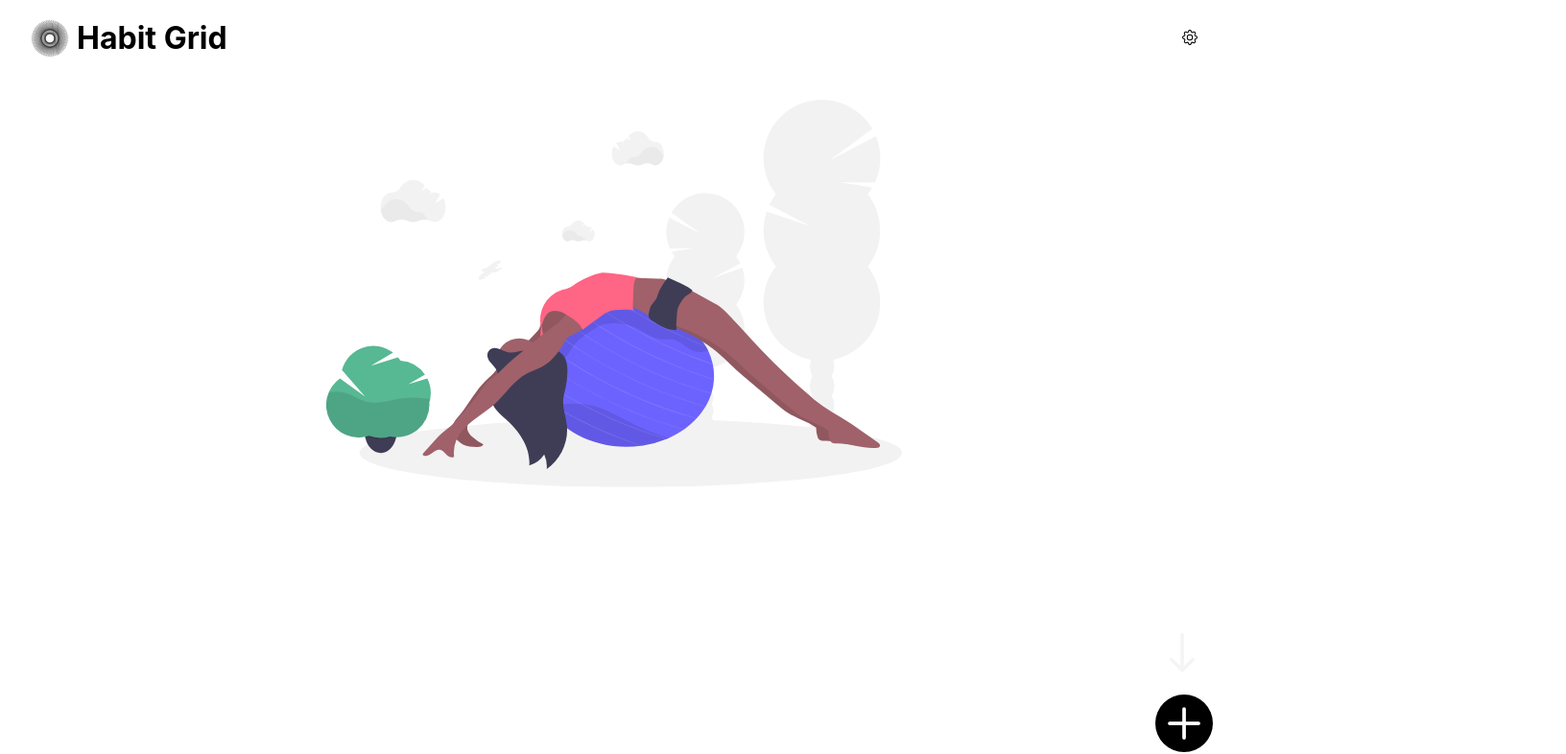
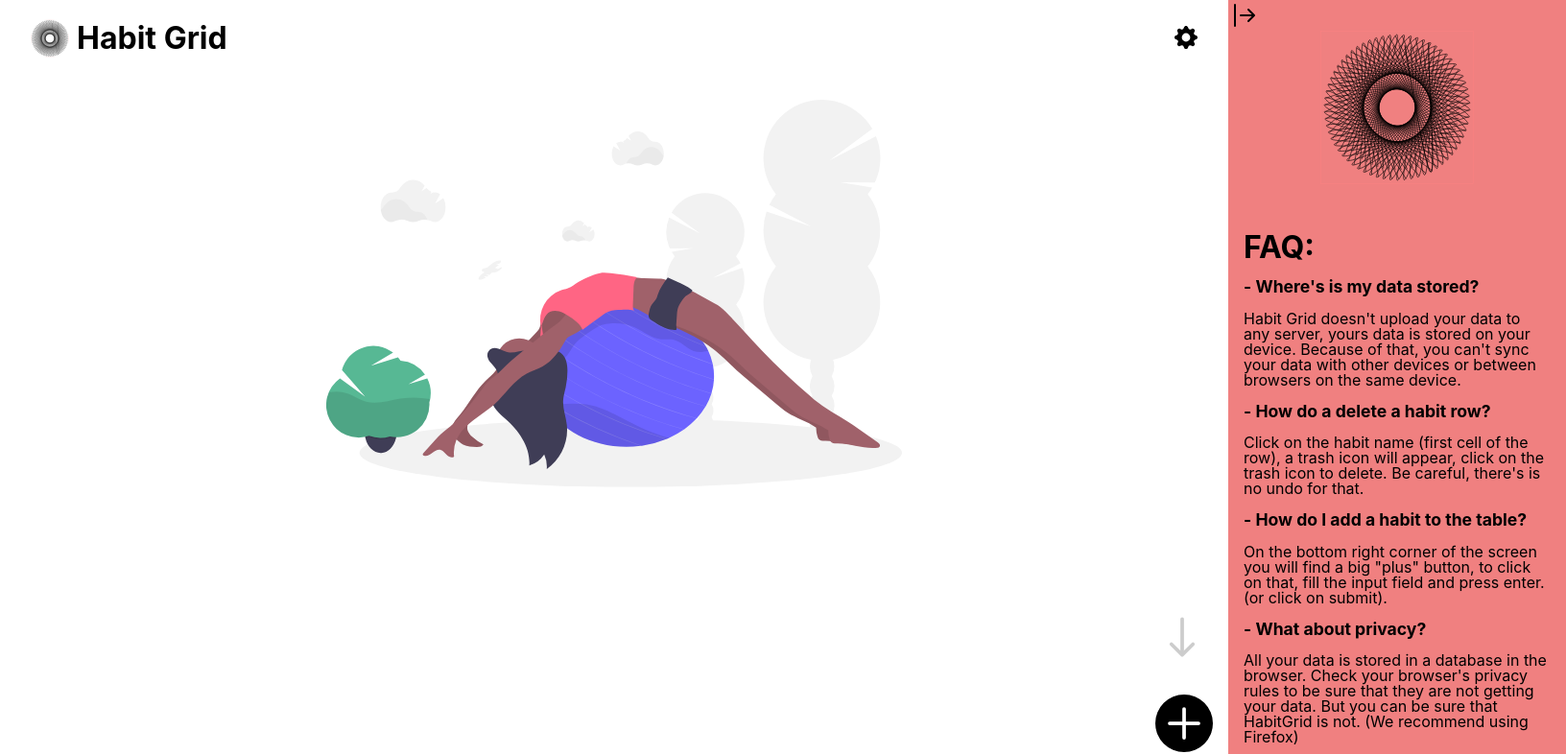
Before and after one commit to teooliver/habit-grid, a React (Create React App) app: page / in a window 1280 px wide. Shown: the top 786 px of the page at 96% size, 1632 px wide, since content can reach past the window. Built offline with nearby package versions, Linux system fonts and the light colour scheme.

Commit message:
added logo and animation to VerticalSlideMenu

```diff
--- a/src/components/layout/VerticalSlideMenu.tsx
+++ b/src/components/layout/VerticalSlideMenu.tsx
@@ -1,5 +1,6 @@
 import React, { useState } from "react";
 import ArrowBarRightIcon from "./icons/ArrowBarRightIcon";
+import Logo from "./Logo";
 
 interface Props {
   isOpen: boolean;
@@ -15,6 +16,9 @@ const VerticalSlideMenu: React.FC<Props> = ({ isOpen, setIsOpen }) => {
     <section className={`VerticalSlideMenu ${isOpen ? "open" : ""}`}>
       <div className="" onClick={() => setIsOpen(false)}>
         <ArrowBarRightIcon className="close-icon" />
+      </div>
+      <div className="logo">
+        <Logo className="vertical-menu-logo" backgroundColor="transparent" />
       </div>
 
       <article className="faq">
--- a/src/components/layout/icons/GearIcon.tsx
+++ b/src/components/layout/icons/GearIcon.tsx
@@ -10,17 +10,13 @@ const GearIcon: FC<Props> = ({ className }) => {
       width="1em"
       height="1em"
       viewBox="0 0 16 16"
-      className={className || "bi-Icon"}
+      className={className || "bi-gear-fill"}
       fill="currentColor"
       xmlns="http://www.w3.org/2000/svg"
     >
       <path
-        fillRule="evenodd"
-        d="M8.837 1.626c-.246-.835-1.428-.835-1.674 0l-.094.319A1.873 1.873 0 0 1 4.377 3.06l-.292-.16c-.764-.415-1.6.42-1.184 1.185l.159.292a1.873 1.873 0 0 1-1.115 2.692l-.319.094c-.835.246-.835 1.428 0 1.674l.319.094a1.873 1.873 0 0 1 1.115 2.693l-.16.291c-.415.764.42 1.6 1.185 1.184l.292-.159a1.873 1.873 0 0 1 2.692 1.116l.094.318c.246.835 1.428.835 1.674 0l.094-.319a1.873 1.873 0 0 1 2.693-1.115l.291.16c.764.415 1.6-.42 1.184-1.185l-.159-.291a1.873 1.873 0 0 1 1.116-2.693l.318-.094c.835-.246.835-1.428 0-1.674l-.319-.094a1.873 1.873 0 0 1-1.115-2.692l.16-.292c.415-.764-.42-1.6-1.185-1.184l-.291.159A1.873 1.873 0 0 1 8.93 1.945l-.094-.319zm-2.633-.283c.527-1.79 3.065-1.79 3.592 0l.094.319a.873.873 0 0 0 1.255.52l.292-.16c1.64-.892 3.434.901 2.54 2.541l-.159.292a.873.873 0 0 0 .52 1.255l.319.094c1.79.527 1.79 3.065 0 3.592l-.319.094a.873.873 0 0 0-.52 1.255l.16.292c.893 1.64-.902 3.434-2.541 2.54l-.292-.159a.873.873 0 0 0-1.255.52l-.094.319c-.527 1.79-3.065 1.79-3.592 0l-.094-.319a.873.873 0 0 0-1.255-.52l-.292.16c-1.64.893-3.433-.902-2.54-2.541l.159-.292a.873.873 0 0 0-.52-1.255l-.319-.094c-1.79-.527-1.79-3.065 0-3.592l.319-.094a.873.873 0 0 0 .52-1.255l-.16-.292c-.892-1.64.902-3.433 2.541-2.54l.292.159a.873.873 0 0 0 1.255-.52l.094-.319z"
-      />
-      <path
-        fillRule="evenodd"
-        d="M8 5.754a2.246 2.246 0 1 0 0 4.492 2.246 2.246 0 0 0 0-4.492zM4.754 8a3.246 3.246 0 1 1 6.492 0 3.246 3.246 0 0 1-6.492 0z"
+        fill-rule="evenodd"
+        d="M9.405 1.05c-.413-1.4-2.397-1.4-2.81 0l-.1.34a1.464 1.464 0 0 1-2.105.872l-.31-.17c-1.283-.698-2.686.705-1.987 1.987l.169.311c.446.82.023 1.841-.872 2.105l-.34.1c-1.4.413-1.4 2.397 0 2.81l.34.1a1.464 1.464 0 0 1 .872 2.105l-.17.31c-.698 1.283.705 2.686 1.987 1.987l.311-.169a1.464 1.464 0 0 1 2.105.872l.1.34c.413 1.4 2.397 1.4 2.81 0l.1-.34a1.464 1.464 0 0 1 2.105-.872l.31.17c1.283.698 2.686-.705 1.987-1.987l-.169-.311a1.464 1.464 0 0 1 .872-2.105l.34-.1c1.4-.413 1.4-2.397 0-2.81l-.34-.1a1.464 1.464 0 0 1-.872-2.105l.17-.31c.698-1.283-.705-2.686-1.987-1.987l-.311.169a1.464 1.464 0 0 1-2.105-.872l-.1-.34zM8 10.93a2.929 2.929 0 1 0 0-5.86 2.929 2.929 0 0 0 0 5.858z"
       />
     </svg>
   );
--- a/src/styles/_Navbar.scss
+++ b/src/styles/_Navbar.scss
@@ -19,5 +19,12 @@
 
   span {
     justify-self: flex-end;
+    svg {
+      width: 1.5rem;
+      height: 1.5rem;
+      &:hover {
+        fill: lightcoral;
+      }
+    }
   }
 }
--- a/src/styles/_VerticalSlideMenu.scss
+++ b/src/styles/_VerticalSlideMenu.scss
@@ -1,7 +1,11 @@
 .VerticalSlideMenu {
-  display: none;
+  // display: none;
+  transform: translate(22rem);
+  transition: all 1s linear;
   &.open {
-    display: block;
+    overflow: scroll;
+    // display: block;
+    transform: translate(0rem);
   }
   position: absolute;
   z-index: 100000;
@@ -11,6 +15,17 @@
   height: 100%;
   background-color: lightcoral;
   overflow: hidden;
+  .logo {
+    width: fit-content;
+    margin: 2rem auto;
+  }
+  .vertical-menu-logo {
+    width: 10rem;
+    height: auto;
+    g {
+      fill: transparent;
+    }
+  }
   .close-icon {
     position: absolute;
     left: 0;
@@ -41,7 +56,7 @@
   }
   .delete-data-button {
     width: 80%;
-    margin: 0 auto;
+    margin: 2rem auto;
     button {
       width: 100%;
       height: 3rem;
```
